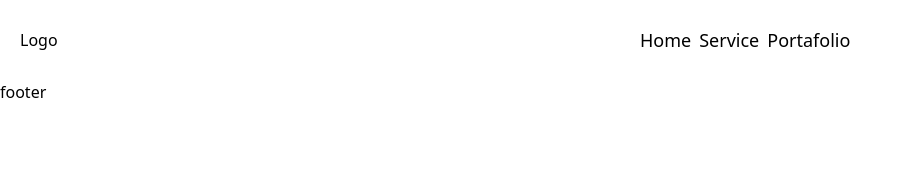
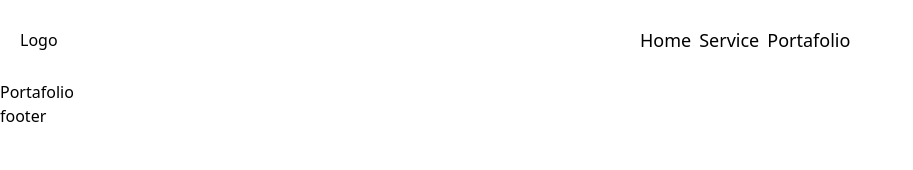
Before and after one commit to LeonardoMendezR/leos-tech, a React (Vite) app in the folder frontend/: page /Portfolio in a window 1280 px wide. Shown: the top 170 px of the page, without its empty margins (0-913 px from the left). Built offline with nearby package versions, Linux system fonts and the light colour scheme.

Commit message:
identación

```diff
--- a/frontend/src/App.jsx
+++ b/frontend/src/App.jsx
@@ -1,10 +1,11 @@
 import {BrowserRouter as Router, Route, Routes} from 'react-router-dom';
 import Home from './Components/Home.jsx';
 import Nav from './Components/Nav.jsx';
-import Portafolio from './Components/Portafolio.jsx';
+import Portfolio from './Components/Portfolio.jsx';
 import Service from "./Components/Service.jsx";
 import Footer from "./Components/Footer.jsx";
-const App=()=> {
+
+const App = () => {
 
     return (
 
@@ -14,7 +15,7 @@ const App=()=> {
                 <Routes>
                     <Route path="/" element={<Home/>}/>
                     <Route path="/home" element={<Home/>}/>
-                        <Route path="/Portafolio" element={<Portafolio/>}/>
+                    <Route path="/Portfolio" element={<Portfolio/>}/>
                     <Route path="/Service" element={<Service/>}/>
                 </Routes>
                 <Footer/>
--- a/frontend/src/Components/Nav.jsx
+++ b/frontend/src/Components/Nav.jsx
@@ -18,7 +18,7 @@ const Nav = () => {
                             <Link to="Service">
                                 <li>Service</li>
                             </Link>
-                            <Link to="Portafolio">
+                            <Link to="Portfolio">
                                 <li>Portafolio</li>
                             </Link>
                         </ul>
--- a/frontend/src/Components/Service.jsx
+++ b/frontend/src/Components/Service.jsx
@@ -1,7 +1,5 @@
-
-
-const Service = () =>{
-    return(
+const Service = () => {
+    return (
         <div>
             <h1>Service</h1>
         </div>
```
Also changed, not shown: frontend/src/Components/Footer.jsx (+3 -5 lines), frontend/src/Components/Portfolio.jsx (renamed from frontend/src/Components/Portafolio.jsx, +3 -5 lines). Lines whose indentation alone changed are shown as unchanged.
